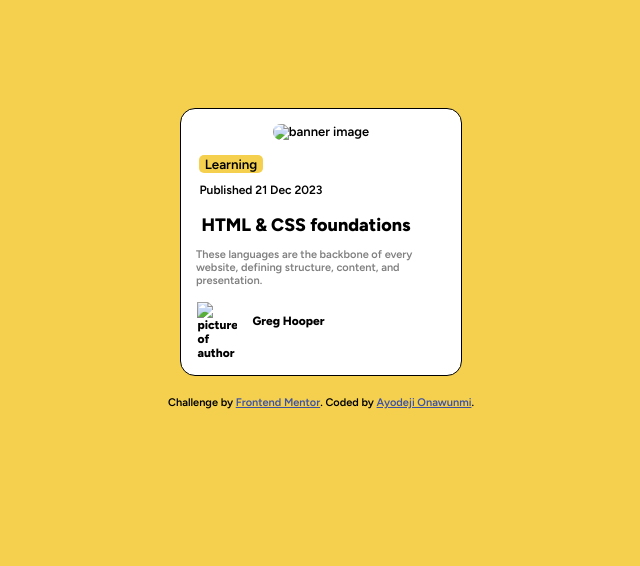
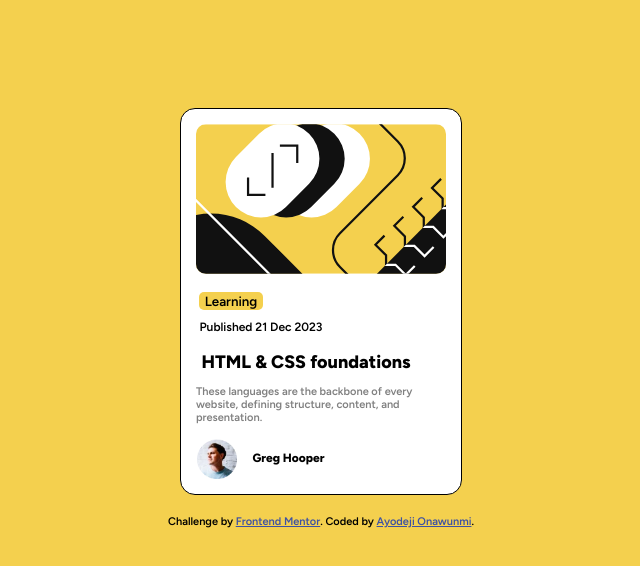
Before and after one commit to DejMan2003/blog-preview-card-main, a plain HTML site: page index.html in a window 1280 px wide. Shown: the whole page, without its empty margins (319-959 px from the left). Drawn offline with Linux system fonts and the light colour scheme; the site is published under a folder, as on GitHub Pages, so addresses that start at the root find nothing.

Commit message:
This is my seventh commit

```diff
--- a/index.html
+++ b/index.html
@@ -113,10 +113,11 @@ padding-right : 15px;
     .attribution a { color: hsl(228, 45%, 44%); }
   </style>
 </head>
+
 <body>
 <div class = "course">
     <div class = "banner">
-      <img src = "/assets/images/illustration-article.svg" alt = "banner image"class = "img">
+      <img src = "assets/images/illustration-article.svg" alt = "banner image"class = "img">
     </div>
     <div class = "learn">
       <button class = "tag">Learning</button>
@@ -135,7 +136,7 @@ padding-right : 15px;
     </div>
 
     <div class = "author">
-<img src = "/assets/images/image-avatar.webp" alt = "picture of author" class = "pic">
+    <img src = "assets/images/image-avatar.webp" alt = "picture of author" class = "pic">
     <p>Greg Hooper</p>
   </div>
 </div>
```
Lines whose indentation alone changed are shown as unchanged.
